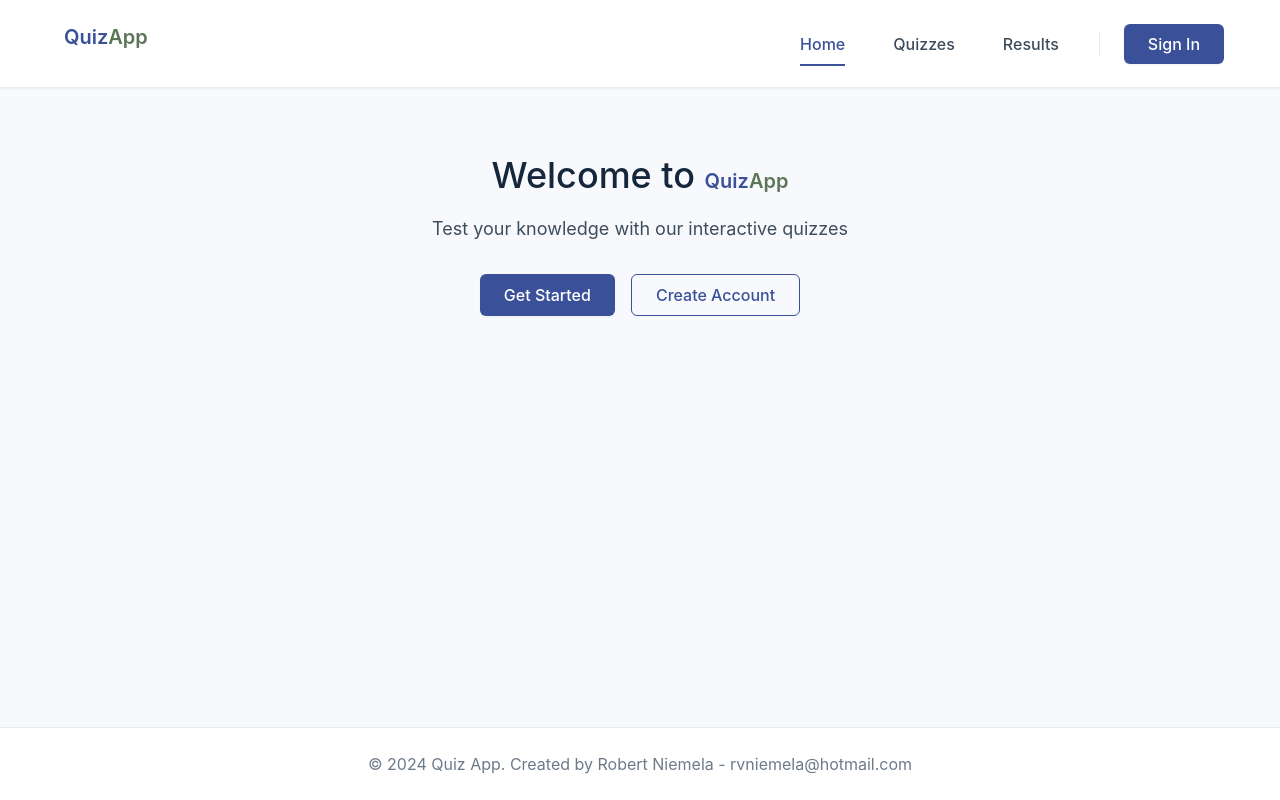
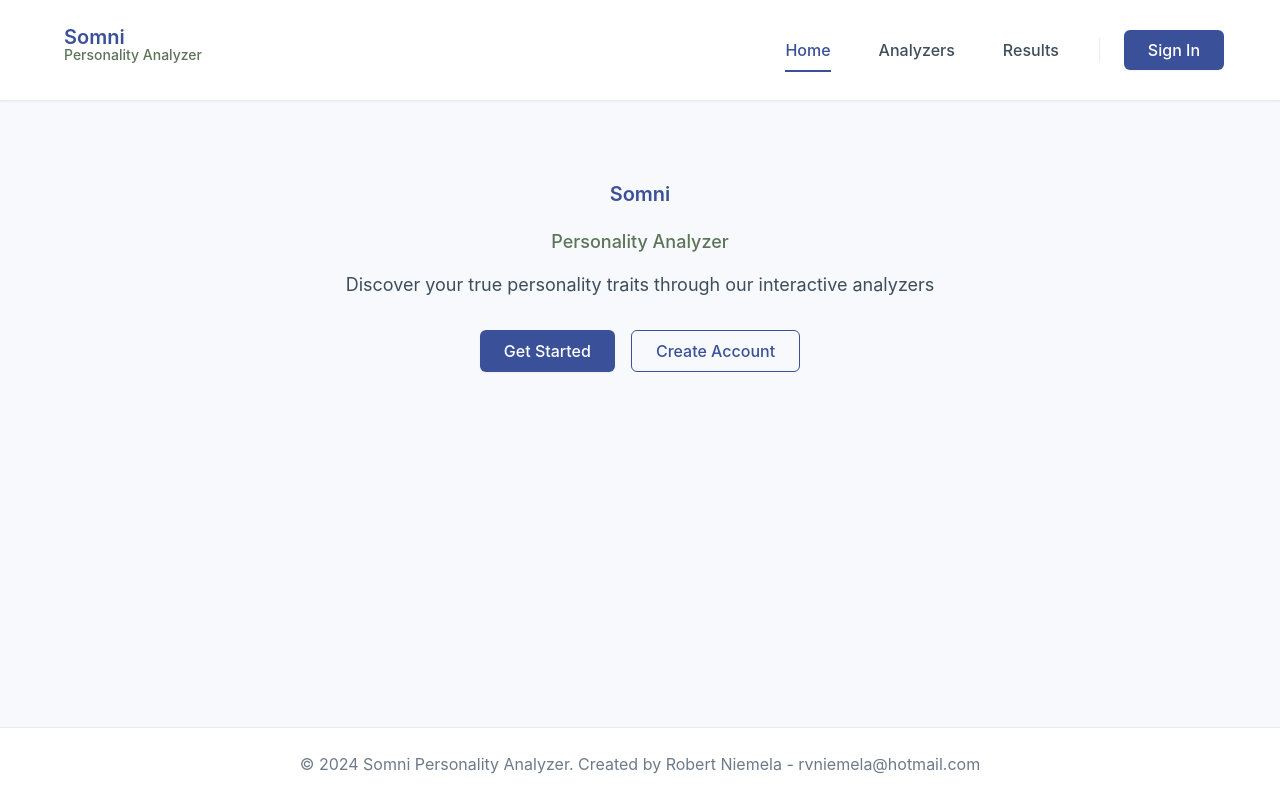
Before and after one commit to rniemela77/somni, a Vue app: page / in a window 1280 px wide. Built offline with nearby package versions, Linux system fonts and the light colour scheme; no server answers.

Commit message:
rename to somni - personality analyzer

```diff
--- a/src/App.vue
+++ b/src/App.vue
@@ -4,13 +4,13 @@
       <div class="container nav-container">
         <router-link to="/" class="nav-brand">
           <h1>
-            <span class="gradient-text">Quiz</span>
-            <span class="gradient-text-alt">App</span>
+            <span class="gradient-text">Somni</span>
+            <div class="subtitle">Personality Analyzer</div>
           </h1>
         </router-link>
         <div class="nav-links">
           <router-link to="/" class="nav-link" exact-active-class="active">Home</router-link>
-          <router-link to="/quiz" class="nav-link" active-class="active">Quizzes</router-link>
+          <router-link to="/quiz" class="nav-link" active-class="active">Analyzers</router-link>
           <router-link to="/results" class="nav-link" active-class="active">Results</router-link>
           <div class="nav-divider"></div>
           <template v-if="!authStore.isAuthenticated">
@@ -37,7 +37,7 @@
     <footer class="footer">
       <div class="container">
         <div class="footer-content">
-          <p class="copyright">&copy; {{ new Date().getFullYear() }} Quiz App. Created by Robert Niemela - rvniemela@hotmail.com</p>
+          <p class="copyright">&copy; {{ new Date().getFullYear() }} Somni Personality Analyzer. Created by Robert Niemela - rvniemela@hotmail.com</p>
         </div>
       </div>
     </footer>
@@ -101,6 +101,13 @@ export default {
   color: var(--primary);
   font-size: var(--font-size-xl);
   font-weight: 600;
+}
+
+.subtitle {
+  color: var(--secondary);
+  font-size: var(--font-size-sm);
+  font-weight: 500;
+  margin-top: -5px;
 }
 
 .gradient-text-alt {
--- a/src/components/Home.vue
+++ b/src/components/Home.vue
@@ -1,8 +1,9 @@
 <template>
   <div class="home fade-in">
     <div class="hero">
-      <h1>Welcome to <span class="gradient-text">Quiz</span><span class="gradient-text-alt">App</span></h1>
-      <p class="hero-text">Test your knowledge with our interactive quizzes</p>
+      <h1><span class="gradient-text">Somni</span></h1>
+      <div class="hero-subtitle">Personality Analyzer</div>
+      <p class="hero-text">Discover your true personality traits through our interactive analyzers</p>
 
       <div class="cta-buttons">
         <template v-if="!authStore.isAuthenticated">
@@ -10,7 +11,7 @@
           <router-link to="/signup" class="btn btn-outline">Create Account</router-link>
         </template>
         <template v-else>
-          <router-link to="/quiz" class="btn btn-primary">Take a Quiz</router-link>
+          <router-link to="/quiz" class="btn btn-primary">Start an Analysis</router-link>
           <router-link to="/results" class="btn btn-outline">View Results</router-link>
         </template>
       </div>
@@ -45,6 +46,13 @@ export default {
   margin-bottom: var(--spacing-md);
 }
 
+.hero-subtitle {
+  font-size: var(--font-size-lg);
+  font-weight: 500;
+  color: var(--secondary);
+  margin-bottom: var(--spacing-md);
+}
+
 .hero-text {
   font-size: var(--font-size-lg);
   color: var(--text-secondary);
```
